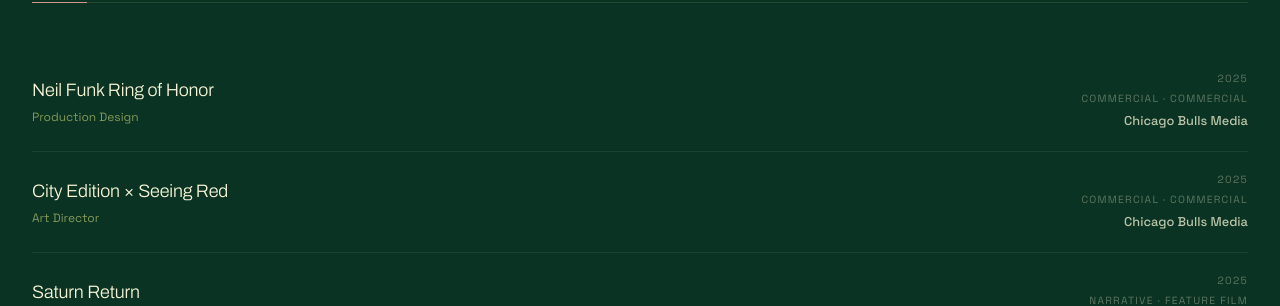
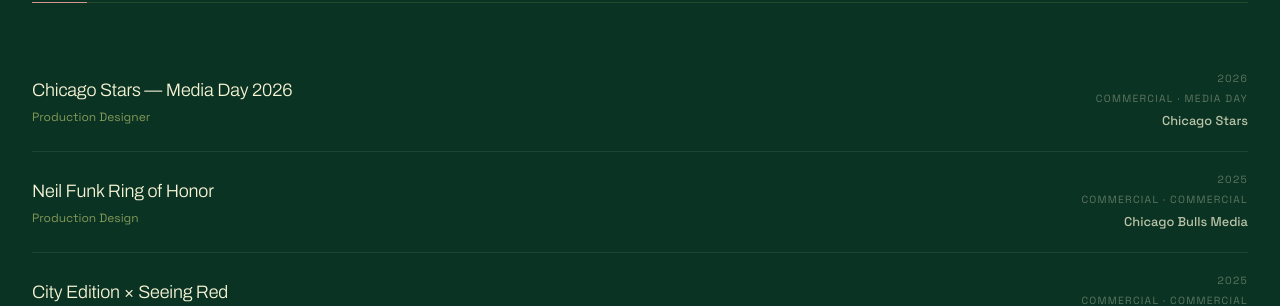
Before and after one commit to ayyjayy2/makaela-johnston-portfolio, a Next.js app: page /resume in a window 1280 px wide. Shown: the part 366-672 px from the top of the page. Built offline with nearby package versions, Linux system fonts and the light colour scheme.

Commit message:
MJ-26: Add Chicago Stars Media Day 2026 to resume
Co-Authored-By: Claude Sonnet 4.6 <noreply@anthropic.com>

```diff
--- a/app/data/resume.ts
+++ b/app/data/resume.ts
@@ -19,6 +19,15 @@ export const resumeInfo = {
 };
 
 const creditData: Credit[] = [
+  {
+    title: 'Chicago Stars — Media Day 2026',
+    role: 'Production Designer',
+    studio: 'Chicago Stars',
+    type: 'Media Day',
+    year: '2026',
+    sortYear: 2026,
+    category: 'Commercial',
+  },
   {
     title: 'Neil Funk Ring of Honor',
     role: 'Production Design',
```
